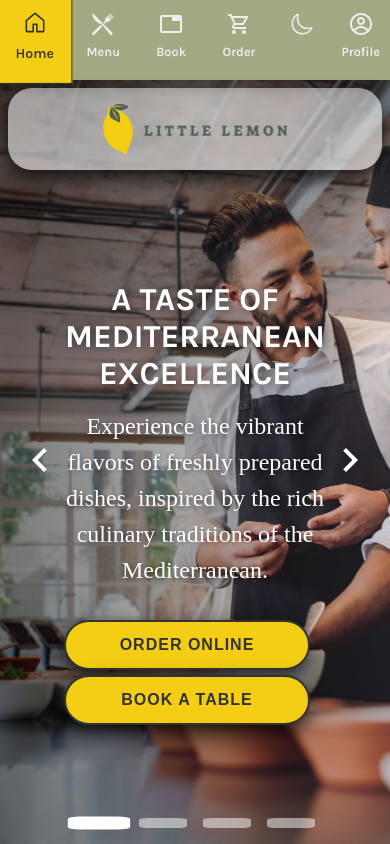
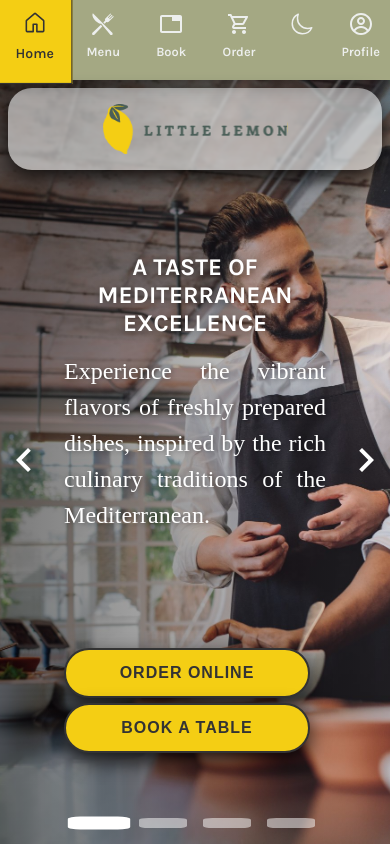
Before and after one commit to dluksa20/Little-lemon, a React (Vite) app: page / in a window 390 px wide. Built offline with nearby package versions, Linux system fonts and the light colour scheme; a web font is replaced by a local one.

Commit message:
new hero layout

```diff
--- a/src/components/hero/Hero.css
+++ b/src/components/hero/Hero.css
@@ -13,7 +13,7 @@
     --f-text: 'Markazi Text', 'sans-serif';
     --f-bold: 600;
     --f-sm: 1.5rem;
-    --f-md: 2rem;
+    --f-md: 1.5rem;
     --f-lg: 3rem;
     --f-xl: 4rem;
 }
@@ -176,6 +176,13 @@
     }
     .hero-description {
         font-size: var(--f-sm);
+        text-align: justify;
+    }
+    .hero-text {
+        display: flex;
+        flex-direction: column;
+        height: 100%;
+        justify-content: space-evenly;
     }
 
 }
--- a/src/components/hero/Hero.jsx
+++ b/src/components/hero/Hero.jsx
@@ -25,10 +25,12 @@ const Hero = () => {
             </div>
             <div className='hero-middle'>
               <div className='hero-text'>
-                <h1 className='hero-title'>A Taste of Mediterranean Excellence</h1>
-                <p className='hero-description'>
-                  Experience the vibrant flavors of freshly prepared dishes, inspired by the rich culinary traditions of the Mediterranean.
-                </p>
+                <div>
+                  <h1 className='hero-title'>A Taste of Mediterranean Excellence</h1>
+                  <p className='hero-description'>
+                    Experience the vibrant flavors of freshly prepared dishes, inspired by the rich culinary traditions of the Mediterranean.
+                  </p>
+                </div>
                 <button className='explore-btn'>Explore the Menu</button>
                 <div className='bottom-btn-group'>
                   <button className='top-btn'>Order Online</button>
--- a/src/components/hero/ImageSlider.css
+++ b/src/components/hero/ImageSlider.css
@@ -93,4 +93,7 @@
         left: 0;
         border-radius:1.5rem 0 0 1.5rem ;
     }
+    .slider-btn {
+        padding: 0;
+    }
 }
```
